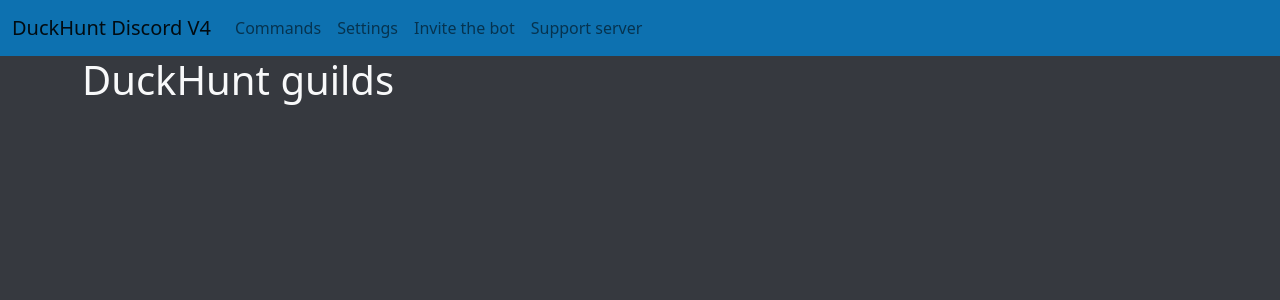
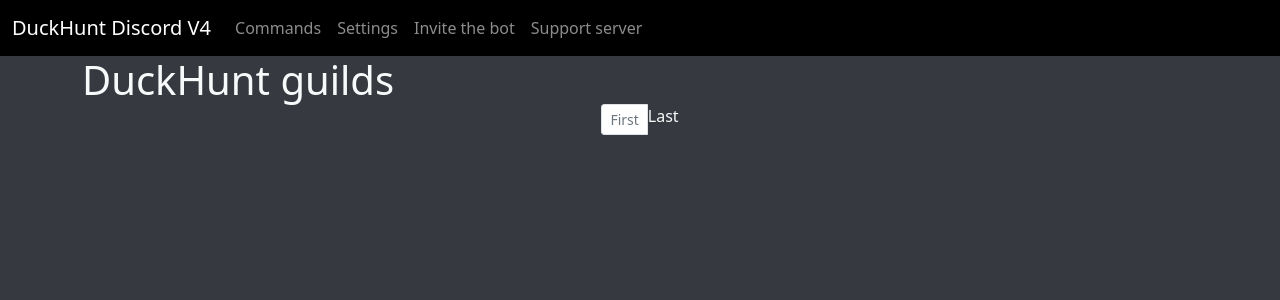
Before and after one commit to DuckHunt-discord/DHV4_Web, a Python web app: template src/templates/botdata/guilds.jinja2 in a window 1280 px wide. Shown: the top 300 px of the page. Run offline with Jinja, Linux system fonts and the light colour scheme; the template is opened without the code that fills it, so the values that code supplies are empty.

Commit message:
Update colors used

```diff
--- a/src/public/static/public/css/base.css
+++ b/src/public/static/public/css/base.css
@@ -14,11 +14,31 @@
     background-color: #0c4128 !important;
 }
 
+.background-dark-purple {
+    background-color: #2a1d33 !important;
+}
+
 h2{
     padding-top: 0.7em !important;
 }
 
-nav {
-    background-color: #0d71b0;
-    color: #99AAB5 !important;
+.navbar {
+    background-color: black !important;
+    color: white !important;
 }
+
+.text-blurple {
+    color: #7187dd !important;
+}
+
+.text-light-green {
+    color: #37B97C !important;
+}
+
+.text-normal-green {
+    color: rgb(33, 186, 69) !important;
+}
+
+.text-dark-green {
+    color: rgb(24, 133, 49) !important;
+}
--- a/src/templates/base.jinja2
+++ b/src/templates/base.jinja2
@@ -29,7 +29,7 @@
     <title>{% block title %}DuckHunt Discord{% endblock %}</title>
 </head>
 <body class="background-light">
-    <nav class="navbar navbar-expand-lg navbar-light">
+    <nav class="navbar navbar-expand-lg navbar-dark sticky-top">
         <div class="container-fluid">
             <a class="navbar-brand" href="/">DuckHunt Discord V4</a>
             <button class="navbar-toggler" type="button" data-bs-toggle="collapse"
--- a/src/templates/botdata/guilds.jinja2
+++ b/src/templates/botdata/guilds.jinja2
@@ -13,21 +13,22 @@
                 <div class="card background-normal h-100">
                     <div class="card-body">
                         <a class="text-decoration-none" href="{{ url('guild', pk=guild.pk) }}">
-                            <div class="h4 card-title flex-grow-1">{{ guild.name }}</div>
+                            <div class="h4 card-title flex-grow-1 text-light-green">{{ guild.name }}</div>
                         </a>
                     </div>
                     <ul class="list-group list-group-flush">
                         {% for channel in guild.channels.all() %}
-                            <li class="list-group-item background-dark">
+                            <li class="list-group-item background-normal border-bottom-0" >
                                 <div class="row row-cols-2">
                                     <div class="col-8">
-                                        <a href="{{ url('channel', pk=channel.pk) }}">#{{ channel.name }}</a>
+                                        <a class="text-blurple" href="{{ url('channel', pk=channel.pk) }}">#{{ channel.name }}</a>
                                     </div>
                                     <div class="col-3">
-                                        <span class="badge bg-info text-dark">{{ channel.player_count }} players</span>
+                                        <span class="badge bg-secondary text-dark">{{ channel.player_count }} players</span>
                                     </div>
                                     <div class="col-1">
-                                        <a class="text-decoration-none" title="Settings" href="{{ url('channel_settings', pk=channel.pk) }}">⚙️</a>
+                                        <a class="text-decoration-none" title="Settings"
+                                           href="{{ url('channel_settings', pk=channel.pk) }}">⚙️</a>
                                     </div>
                                 </div>
                             </li>
@@ -37,4 +38,62 @@
             </div>
         {% endfor %}
     </div>
+
+    <div class="d-flex justify-content-center">
+    <nav aria-label="Page navigation" class="d-none d-lg-block" style="margin-top: 1em;">
+        <ul class="pagination pagination-sm">
+            {% if guilds.has_previous() %}
+                <li class="page-item"><a class="page-link" href="?page=1">First</a></li>
+            {% else %}
+                <li class="page-item disabled"><a class="page-link" href="#" tabindex="-1"
+                                                  aria-disabled="true">First</a>
+                </li>
+            {% endif %}
+
+            {% for i in guilds.get_pages_to_show() %}
+                {% if i == guilds.number %}
+                    <li class="page-item active" aria-current="page">
+                        <span class="page-link">{{ i }}</span>
+                    </li>
+                {% else %}
+                    <li class="page-item"><a class="page-link" href="?page={{ i }}">{{ i }}</a></li>
+                {% endif %}
+            {% endfor %}
+
+            {% if guilds.has_next() %}
+                <li class="page-item"><a class="page-link" href="?page={{ guilds.paginator.num_pages }}">Last</a></li>
+            {% else %}
+                <li class="page-item disabled">Last</li>
+            {% endif %}
+        </ul>
+    </nav>
+    <nav aria-label="Page navigation" class="d-lg-none" style="margin-top: 1em;">
+        <ul class="pagination pagination">
+            {% if guilds.has_previous() %}
+                <li class="page-item"><a class="page-link" href="?page=1">First</a></li>
+                <li class="page-item"><a class="page-link"
+                                         href="?page={{ guilds.previous_page_number() }}">{{ guilds.previous_page_number() }}</a>
+                </li>
+            {% else %}
+                <li class="page-item disabled"><a class="page-link" href="#" tabindex="-1"
+                                                  aria-disabled="true">First</a>
+                </li>
+            {% endif %}
+
+            <li class="page-item active" aria-current="page">
+                <span class="page-link">{{ guilds.number }}</span>
+            </li>
+
+            {% if guilds.has_next() %}
+                <li class="page-item"><a class="page-link"
+                                         href="?page={{ guilds.next_page_number() }}">{{ guilds.next_page_number() }}</a>
+                </li>
+                <li class="page-item"><a class="page-link" href="?page={{ guilds.paginator.num_pages }}">Last</a></li>
+            {% else %}
+                <li class="page-item disabled">Last</li>
+            {% endif %}
+        </ul>
+    </nav>
+    </div>
+
 {% endblock %}
```
Also changed, not shown: src/botdata/views.py (+55 -7 lines), src/templates/botdata/player.jinja2 (+1 -8 lines).
